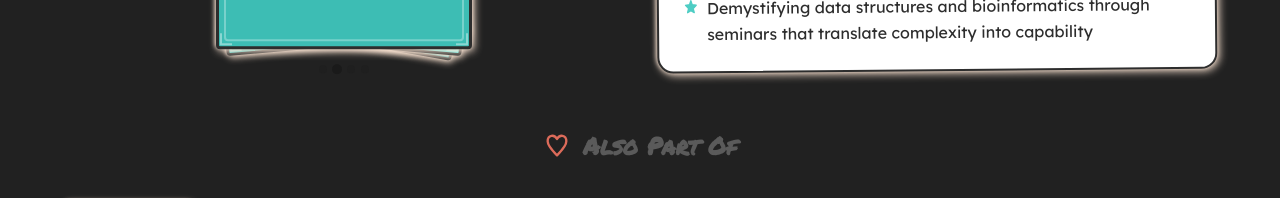
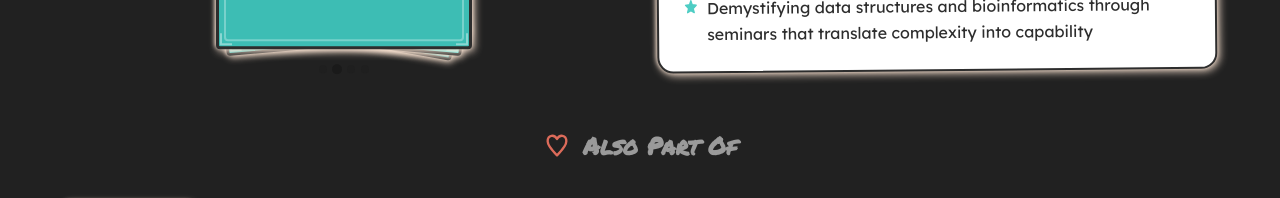
Before and after one commit to messiahmajid/messiah-portfolio, a Next.js app: page / in a window 1280 px wide. Shown: the part 9500-9698 px from the top of the page. Built offline with nearby package versions, Linux system fonts and the light colour scheme.

Commit message:
Lighten 'Also Part Of' text color

```diff
--- a/src/components/Leadership.tsx
+++ b/src/components/Leadership.tsx
@@ -451,7 +451,7 @@ export default function Leadership() {
         >
           <div className="flex items-center justify-center gap-3 mb-10">
             <HeartIcon size={28} className="text-accent-coral" />
-            <h3 className="font-marker text-2xl font-semibold" style={{ color: '#5a5a5a' }}>Also Part Of</h3>
+            <h3 className="font-marker text-2xl font-semibold" style={{ color: '#9a9a9a' }}>Also Part Of</h3>
           </div>
 
           <div className="space-y-8">
```
